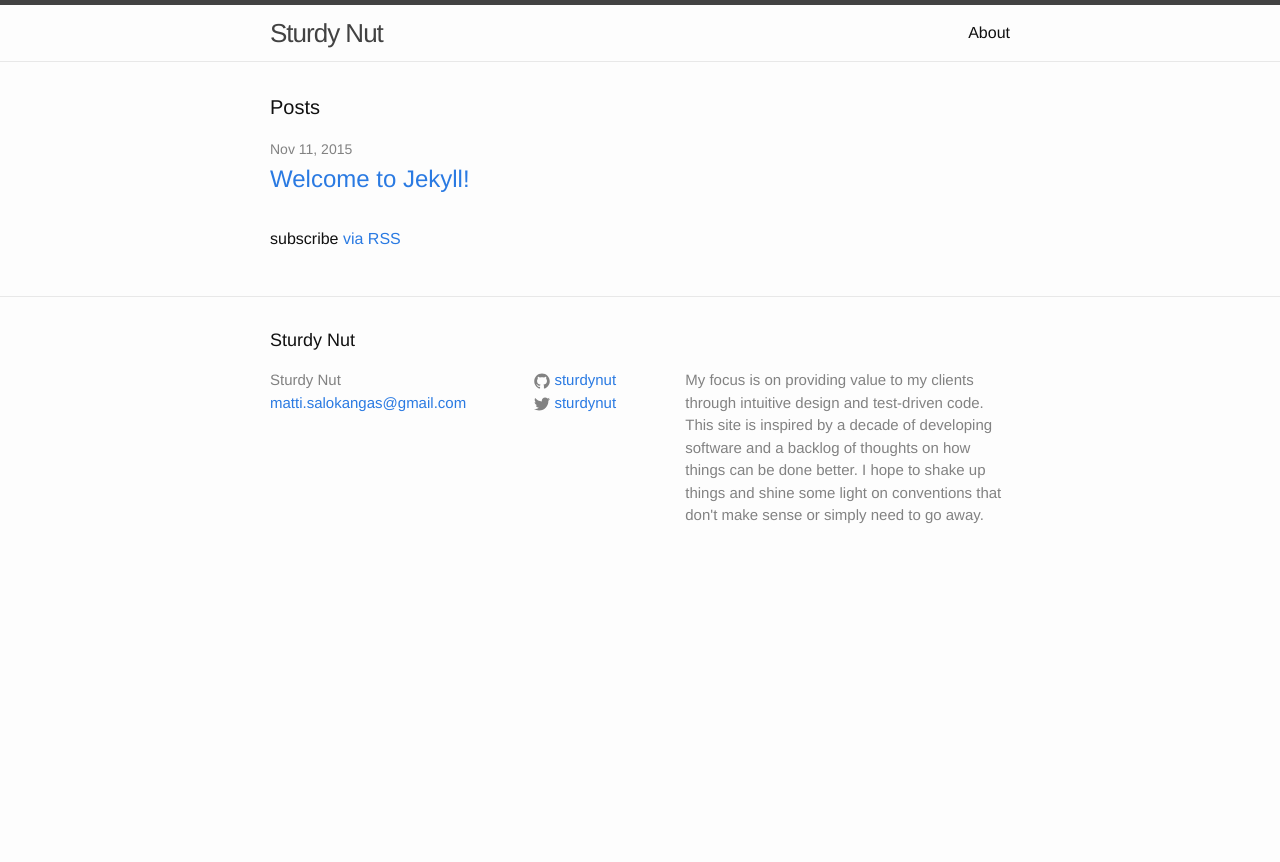
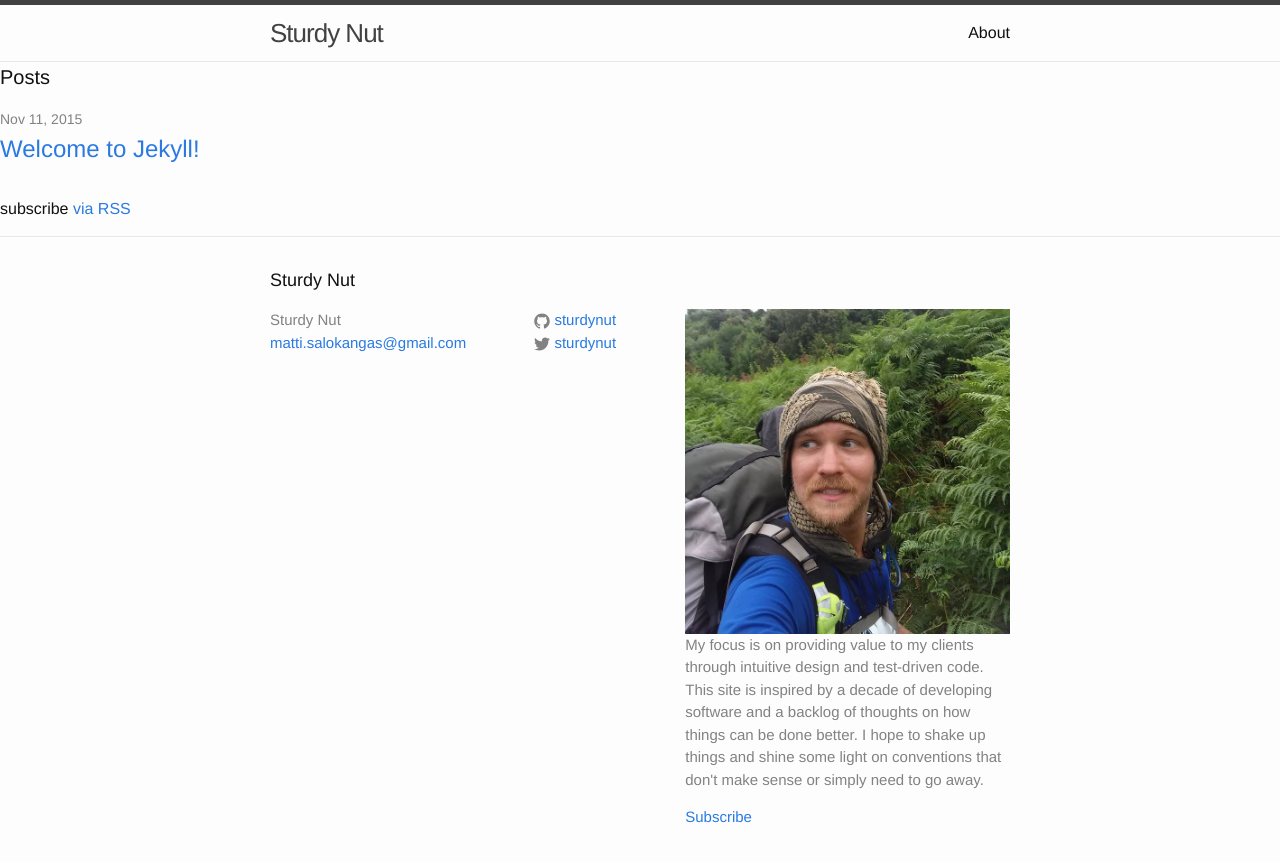
Before and after one commit to sturdynut/sturdynut.github.io, a Jekyll site: the page built from index.html, in a window 1280 px wide. Shown: the top 862 px of the page. Built offline with Jekyll 4.4.1, drawn with Linux system fonts in a browser that asks for light colours.

Commit message:
Update includes

```diff
--- a/_includes/footer.html
+++ b/_includes/footer.html
@@ -29,7 +29,8 @@
       </div>
 
       <div class="footer-col footer-col-3">
-        <p>{{ site.description }}</p>
+        <p><img src='/images/matti.jpg' class='avatar mgn-right-10 float-left' alt='Matti Salokangas, aka Sturdy Nut' />{{ site.description }}</p>
+        <a class='subscribe-link btn text-center mgn-top-10' href="{{ "/feed.xml" | prepend: site.baseurl }}">Subscribe</a>
       </div>
     </div>
 
--- a/_includes/header.html
+++ b/_includes/header.html
@@ -1,22 +1,25 @@
-<header class="site-header">
+<header class='site-header'>
 
-  <div class="wrapper">
+  <div class='wrapper'>
 
-    <a class="site-title" href="{{ site.baseurl }}/">{{ site.title }}</a>
+    <a class='site-title' href='{{ site.baseurl }}/'>
+      <span class='site-logo'></span>
+      {{ site.title }}
+    </a>
 
-    <nav class="site-nav">
-      <a href="#" class="menu-icon">
-        <svg viewBox="0 0 18 15">
-          <path fill="#424242" d="M18,1.484c0,0.82-0.665,1.484-1.484,1.484H1.484C0.665,2.969,0,2.304,0,1.484l0,0C0,0.665,0.665,0,1.484,0 h15.031C17.335,0,18,0.665,18,1.484L18,1.484z"/>
-          <path fill="#424242" d="M18,7.516C18,8.335,17.335,9,16.516,9H1.484C0.665,9,0,8.335,0,7.516l0,0c0-0.82,0.665-1.484,1.484-1.484 h15.031C17.335,6.031,18,6.696,18,7.516L18,7.516z"/>
-          <path fill="#424242" d="M18,13.516C18,14.335,17.335,15,16.516,15H1.484C0.665,15,0,14.335,0,13.516l0,0 c0-0.82,0.665-1.484,1.484-1.484h15.031C17.335,12.031,18,12.696,18,13.516L18,13.516z"/>
+    <nav class='site-nav'>
+      <a href='#' class='menu-icon'>
+        <svg viewBox='0 0 18 15'>
+          <path fill='#424242' d='M18,1.484c0,0.82-0.665,1.484-1.484,1.484H1.484C0.665,2.969,0,2.304,0,1.484l0,0C0,0.665,0.665,0,1.484,0 h15.031C17.335,0,18,0.665,18,1.484L18,1.484z'/>
+          <path fill='#424242' d='M18,7.516C18,8.335,17.335,9,16.516,9H1.484C0.665,9,0,8.335,0,7.516l0,0c0-0.82,0.665-1.484,1.484-1.484 h15.031C17.335,6.031,18,6.696,18,7.516L18,7.516z'/>
+          <path fill='#424242' d='M18,13.516C18,14.335,17.335,15,16.516,15H1.484C0.665,15,0,14.335,0,13.516l0,0 c0-0.82,0.665-1.484,1.484-1.484h15.031C17.335,12.031,18,12.696,18,13.516L18,13.516z'/>
         </svg>
       </a>
 
-      <div class="trigger">
+      <div class='trigger'>
         {% for my_page in site.pages %}
           {% if my_page.title %}
-          <a class="page-link" href="{{ my_page.url | prepend: site.baseurl }}">{{ my_page.title }}</a>
+          <a class='page-link' href='{{ my_page.url | prepend: site.baseurl }}'>{{ my_page.title }}</a>
           {% endif %}
         {% endfor %}
       </div>
--- a/_layouts/default.html
+++ b/_layouts/default.html
@@ -7,10 +7,8 @@
 
     {% include header.html %}
 
-    <div class="page-content">
-      <div class="wrapper">
-        {{ content }}
-      </div>
+    <div class="site-content">
+      {{ content }}
     </div>
 
     {% include footer.html %}
```
